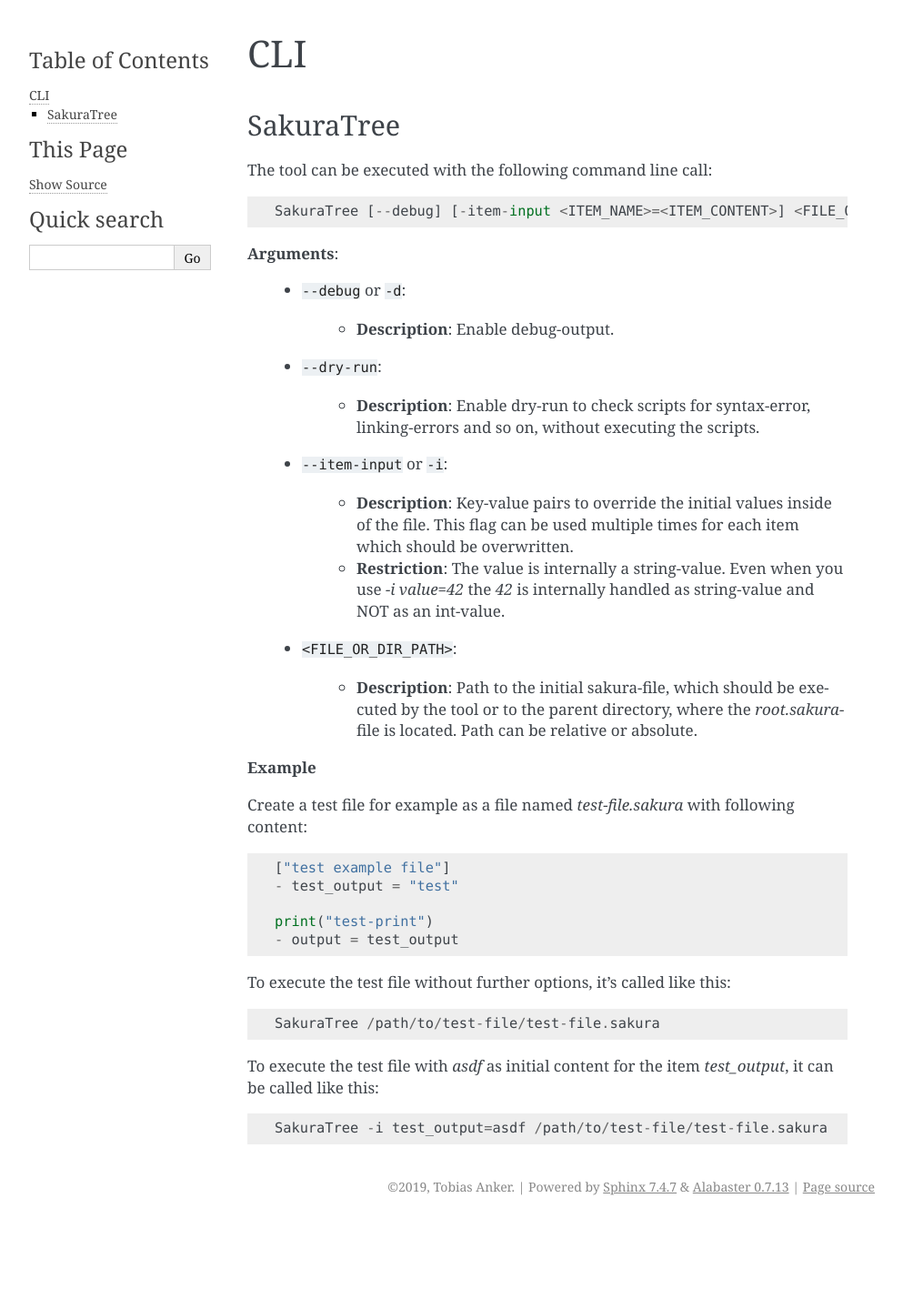
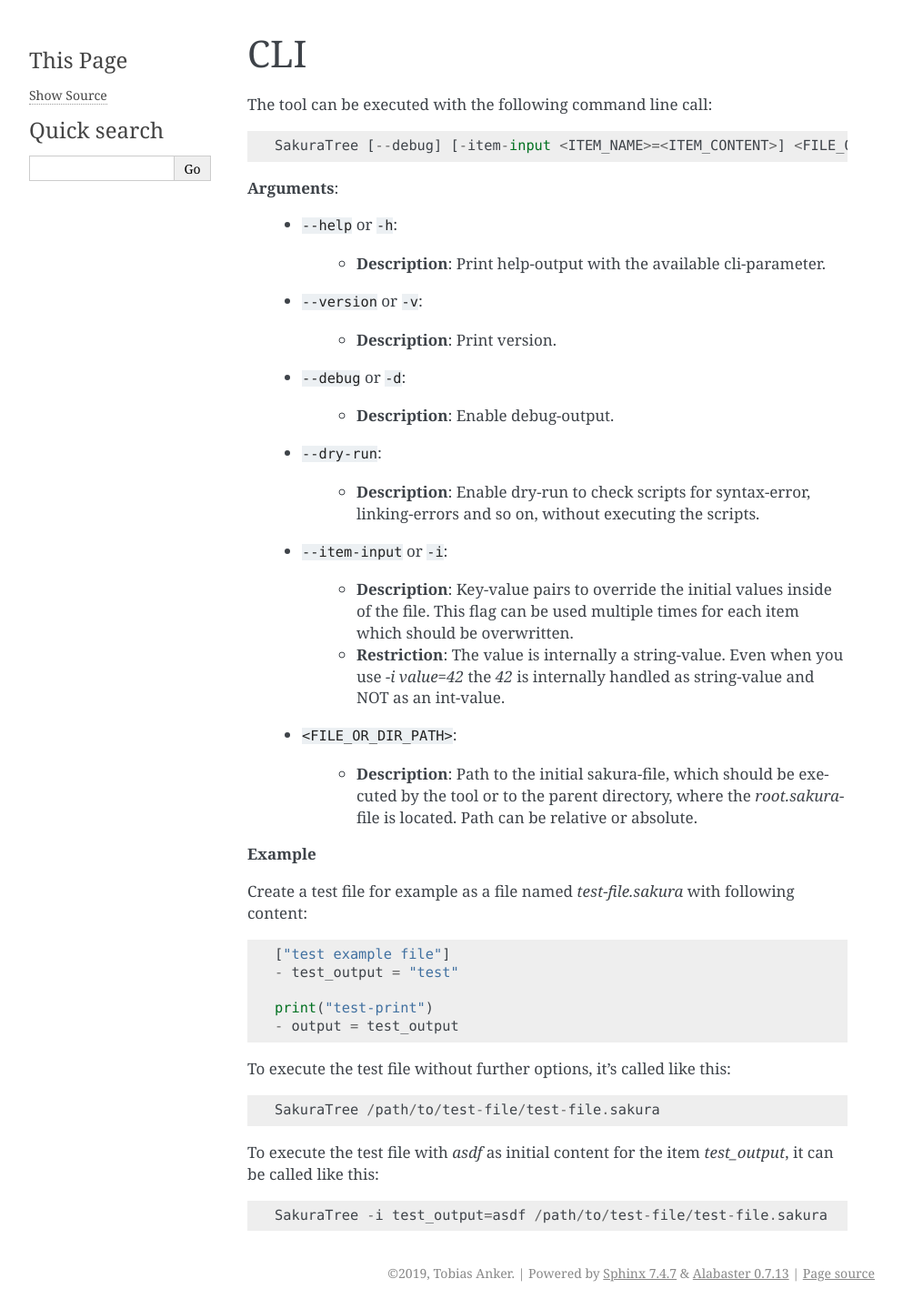
Before and after one commit to kitsudaiki/SakuraTree-Documentation, a Sphinx documentation site: the page built from source/cli.rst, in a window 1280 px wide. Shown: the whole page at 91% size, without its empty margins (148-1141 px from the left). Built offline with Sphinx 7.4.7, drawn with Linux system fonts in a browser that asks for light colours; before the commit the page ends 1344 px from its top, so only the background shows below that.

Commit message:
update cli-documentation

```diff
--- a/source/cli.rst
+++ b/source/cli.rst
@@ -1,8 +1,5 @@
 CLI
 ===
-
-SakuraTree
-----------
 
 The tool can be executed with the following command line call:
 
@@ -12,6 +9,14 @@
 
 
 **Arguments**:
+
+    * ``--help`` or ``-h``:
+
+        * **Description**: Print help-output with the available cli-parameter.
+
+    * ``--version`` or ``-v``:
+
+        * **Description**: Print version.
 
     * ``--debug`` or ``-d``:
 
@@ -31,6 +36,10 @@
     * ``<FILE_OR_DIR_PATH>``:
 
         * **Description**: Path to the initial sakura-file, which should be executed by the tool or to the parent directory, where the `root.sakura`-file is located. Path can be relative or absolute.
+
+.. raw:: latex
+
+    \newpage
 
 **Example**
 
```
